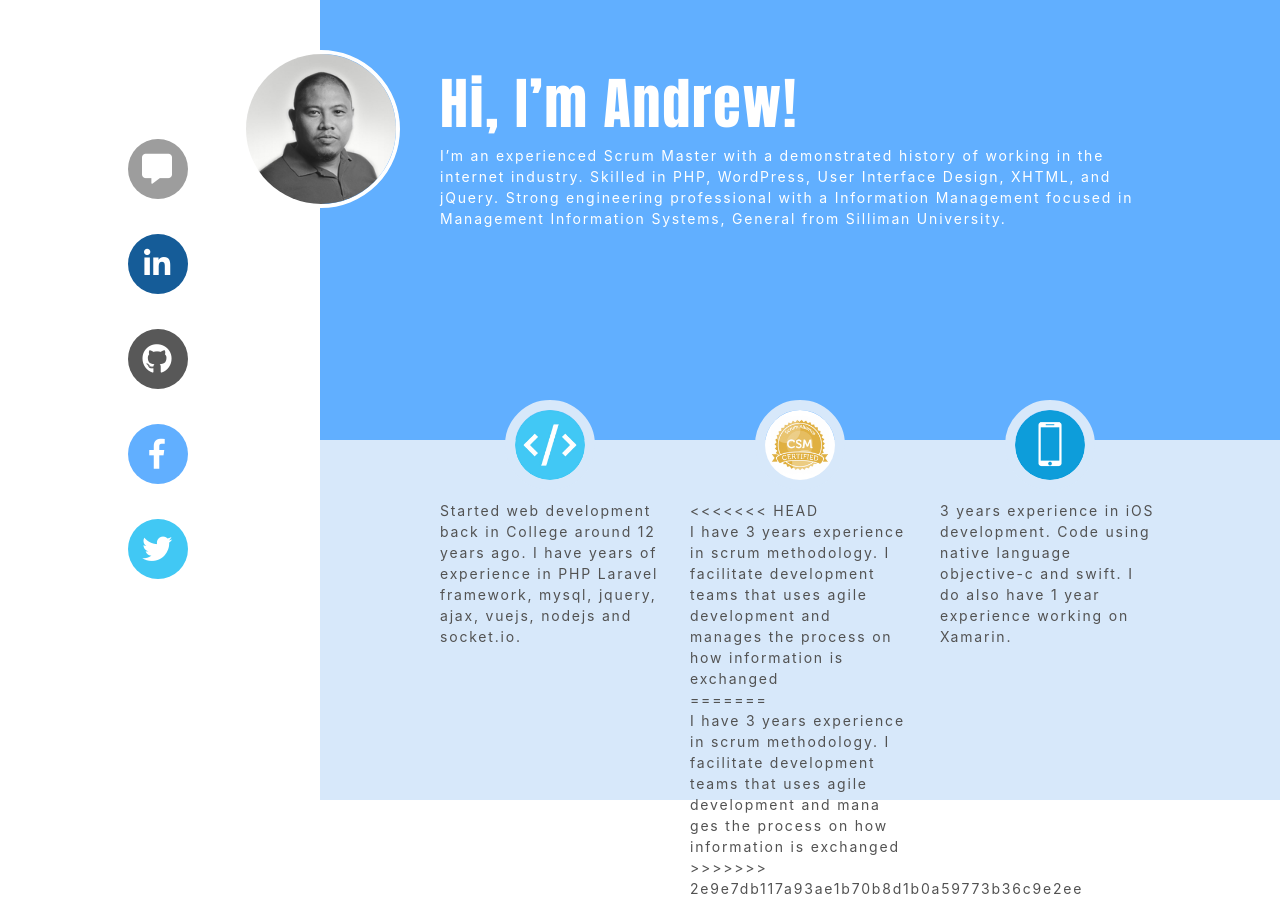
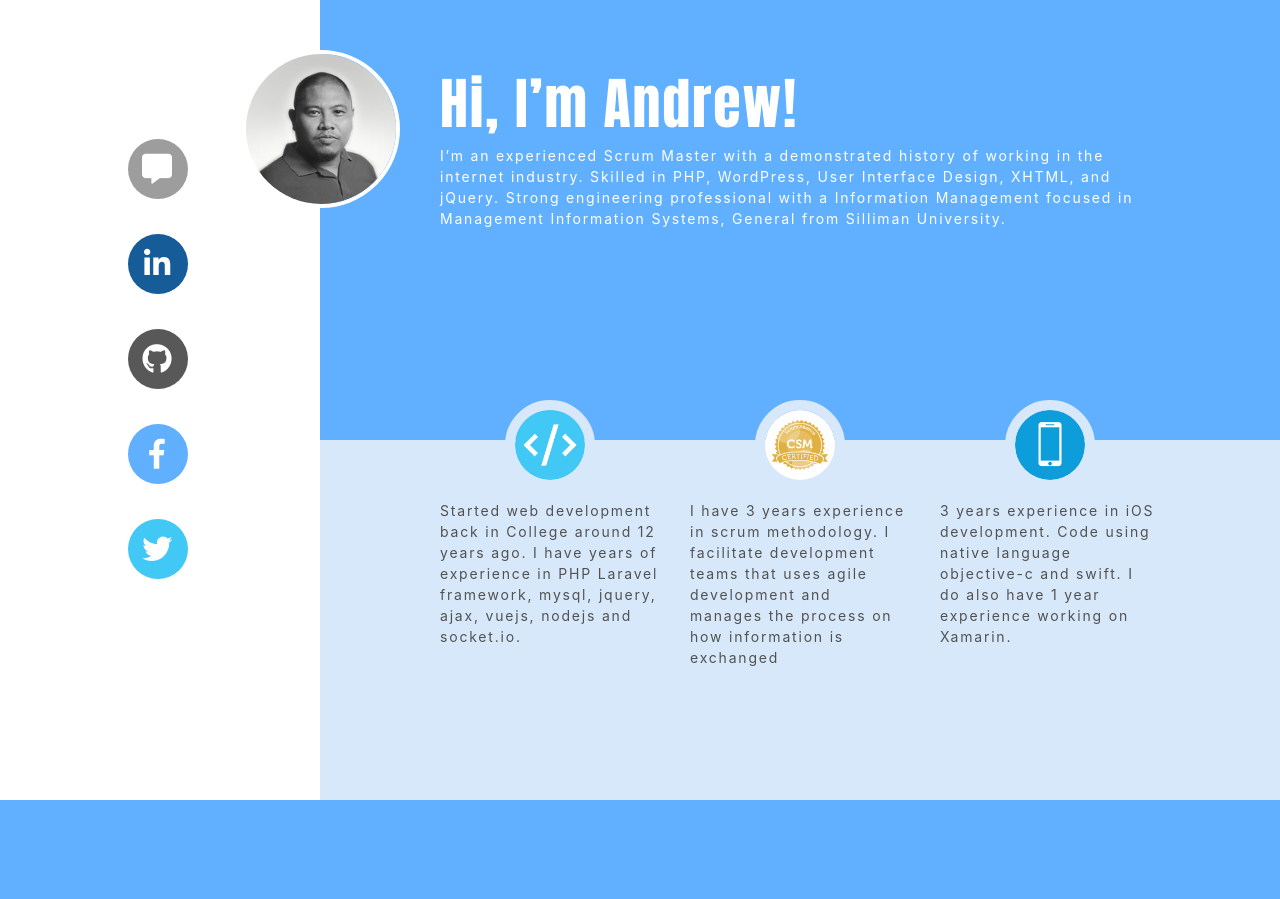
Before and after one commit to andsien/xsienes, a PHP site: page / in a window 1280 px wide. After the commit the page ends 800 px from the top, so only its background shows below. Run offline with PHP 8.4, Linux system fonts and the light colour scheme; some libraries are stand-ins or nearby versions.

Commit message:
remove merge error

```diff
--- a/index.php
+++ b/index.php
@@ -68,11 +68,7 @@
                                     <img data-aos="zoom-in" src="images/wcsm.jpg" class="rounded-circle" alt="certified scrum master"/>
                                 </a>
                             </div>
-<<<<<<< HEAD
                             <div data-aos="fade-up">I have 3 years experience in scrum methodology. I facilitate development teams that uses agile development and manages the process on how information is exchanged</div>
-=======
-                            <div data-aos="fade-up">I have 3 years experience in scrum methodology. I facilitate development teams that uses agile development and mana ges the process on how information is exchanged</div>
->>>>>>> 2e9e7db117a93ae1b70b8d1b0a59773b36c9e2ee
                         </div>
                         <div class="col-lg-4 col-md-12 col-sm-12  xwork-col">
                             <div class="text-center">
```
